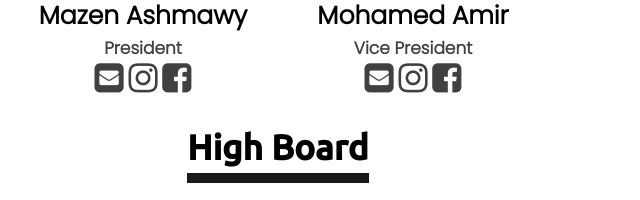
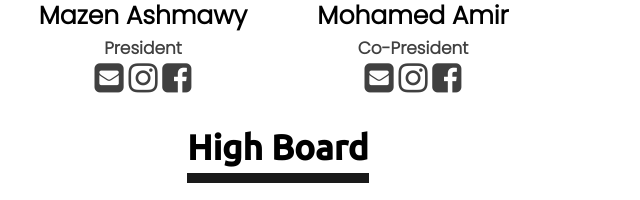
Before and after one commit to stem-mal/stem-mal, a plain HTML site: page our-team.html in a window 1280 px wide. Shown: the part 412-612 px from the top of the page, 362-1002 px from the left. Drawn offline with Linux system fonts and the light colour scheme.

Commit message:
Update our-team.html

```diff
--- a/our-team.html
+++ b/our-team.html
@@ -71,7 +71,7 @@
       <div class="member"><img src="assets/images/member/amir.jpg" class="member-profile">
         <p class="member-initials">Mohamed Amir</p>
         <div class="member-title">
-          <p>Vice President</p>
+          <p>Co-President</p>
           <div class="member-contact">
             <a href="mailto:mo2620050@gmail.com"><i class="fa fa-envelope-square fa-2x" aria-hidden="true"></i></a>
             <a href="https://instagram.com/mohamedamir._05?igshid=OGQ5ZDc2ODk2ZA==" target=”_blank”><i
```
